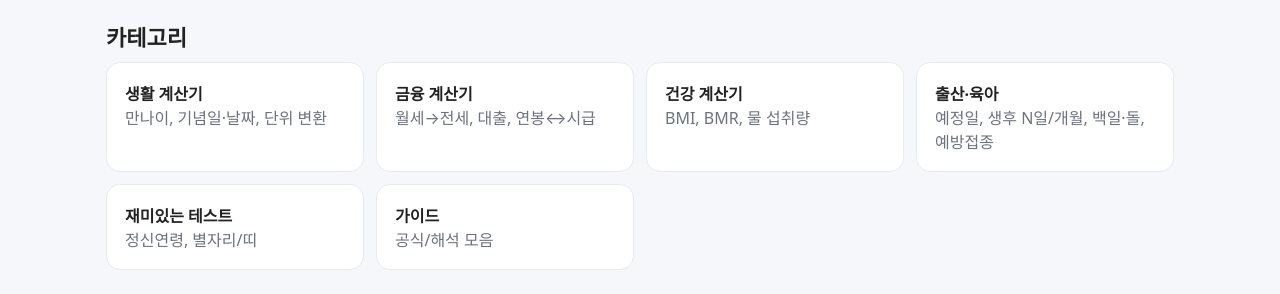
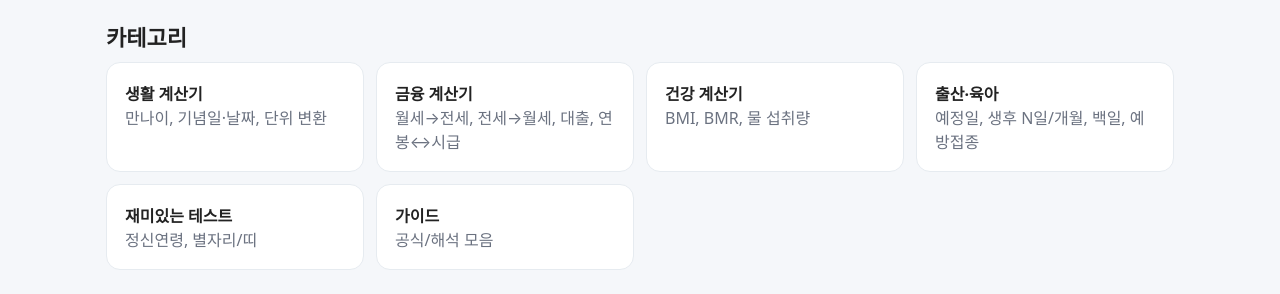
Before and after one commit to khai-lang/LifeCalc, a Jekyll site: the page built from index.md, in a window 1280 px wide. Shown: the part 259-553 px from the top of the page. Built offline with Jekyll 4.4.1, drawn with Linux system fonts in a browser that asks for light colours.

Commit message:
Update index.md

```diff
--- a/index.md
+++ b/index.md
@@ -22,7 +22,7 @@ description: 생활·금융·건강·출산 육아 계산기를 한 곳에서
   </a>
   <a class="card" href="/finance/">
     <div style="font-weight:700">금융 계산기</div>
-    <div style="color:#6b7280">월세→전세, 대출, 연봉↔시급</div>
+    <div style="color:#6b7280">월세→전세, 전세→월세, 대출, 연봉↔시급</div>
   </a>
   <a class="card" href="/health/">
     <div style="font-weight:700">건강 계산기</div>
@@ -30,7 +30,7 @@ description: 생활·금융·건강·출산 육아 계산기를 한 곳에서
   </a>
   <a class="card" href="/family/">
     <div style="font-weight:700">출산·육아</div>
-    <div style="color:#6b7280">예정일, 생후 N일/개월, 백일·돌, 예방접종</div>
+    <div style="color:#6b7280">예정일, 생후 N일/개월, 백일, 예방접종</div>
   </a>
   <a class="card" href="/fun/">
     <div style="font-weight:700">재미있는 테스트</div>
```
